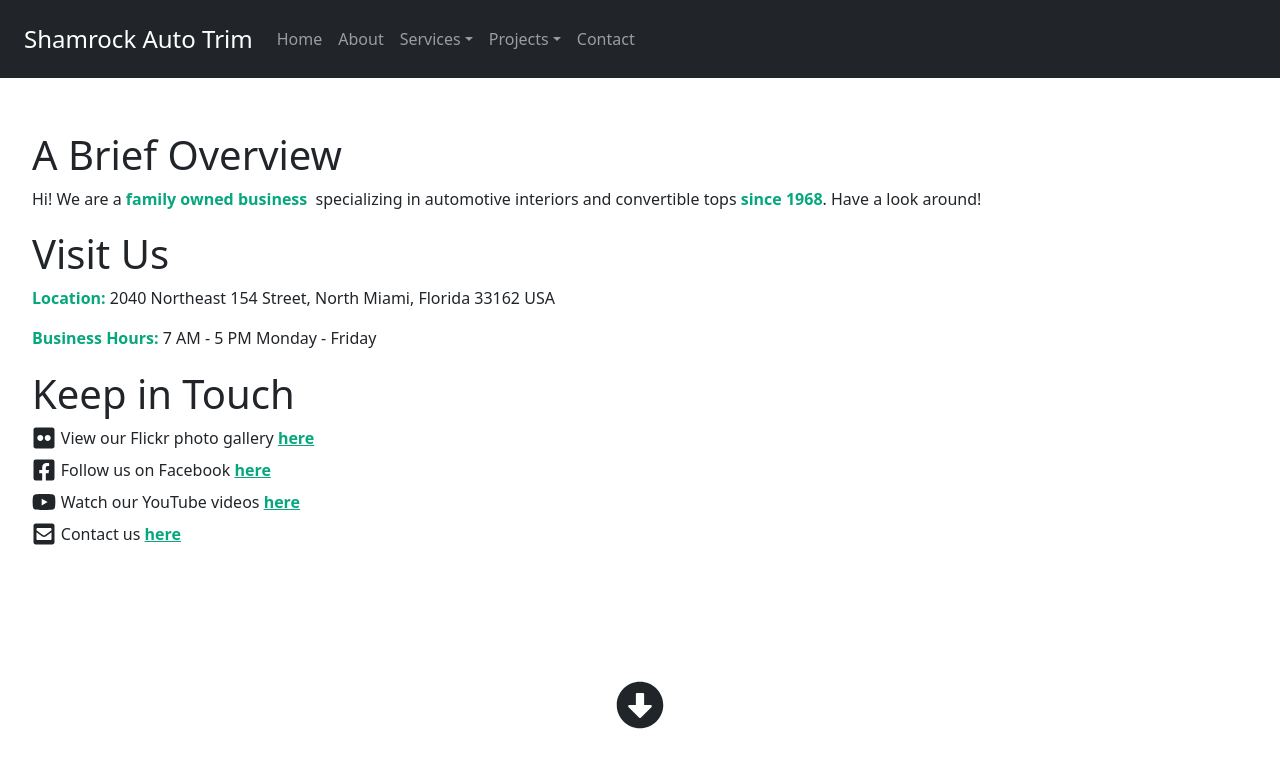
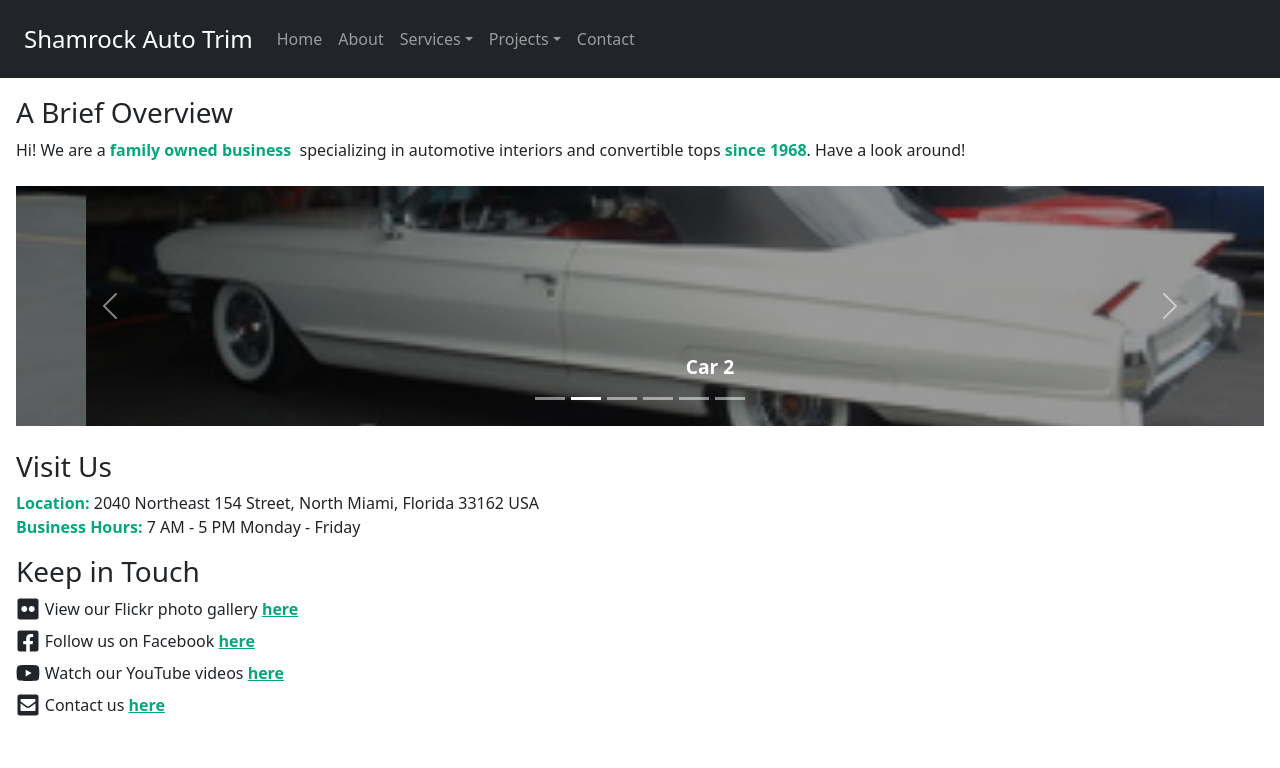
Before and after one commit to RyanMcPherson7/shamrock-auto-trim-redesign, a React (Create React App) app in the folder client/: page / in a window 1280 px wide. Shown: the top 768 px of the page. Built offline with nearby package versions, Linux system fonts and the light colour scheme.

Commit message:
updated header styling and added carousel

```diff
--- a/client/src/App.js
+++ b/client/src/App.js
@@ -1,5 +1,6 @@
 import Navigation from './components/Navigation'
 import Header from './components/Header'
+import About from './components/About';
 import 'bootstrap/dist/css/bootstrap.css'
 
 function App() {
@@ -7,6 +8,7 @@ function App() {
     <>
       <Navigation />
       <Header />
+      <About />
     </>
   );
 }
--- /dev/null
+++ b/client/src/components/About.js
@@ -0,0 +1,5 @@
+const About = () => {
+  return <div></div>;
+};
+
+export default About;
--- a/client/src/components/Header.js
+++ b/client/src/components/Header.js
@@ -5,19 +5,47 @@ import {
   FaEnvelopeSquare,
   FaArrowAltCircleDown,
 } from 'react-icons/fa';
+import ImagesCarousel from './ImagesCarousel';
+
+const imagesList = [
+  {
+    image: './assets/car-test/car1.jpg',
+    title: 'Car 1',
+  },
+  {
+    image: './assets/car-test/car2.jpg',
+    title: 'Car 2',
+  },
+  {
+    image: './assets/car-test/car3.jpg',
+    title: 'Car 3',
+  },
+  {
+    image: './assets/car-test/car4.jpg',
+    title: 'Car 4',
+  },
+  {
+    image: './assets/car-test/car5.jpg',
+    title: 'Car 5',
+  },
+  {
+    image: './assets/car-test/car6.jpg',
+    title: 'Car 6',
+  },
+];
 
 const Header = () => {
   return (
     <>
       <header>
-        <h1>A Brief Overview</h1>
+        <h3>A Brief Overview</h3>
         <p>
           Hi! We are a <span className='special'> family owned business</span>
           &nbsp; specializing in automotive interiors and convertible tops&nbsp;
           <span className='special'>since 1968</span>. Have a look around!
         </p>
-
-        <h1>Visit Us</h1>
+        <ImagesCarousel imagesList={imagesList} />
+        <h3>Visit Us</h3>
         <p>
           <span className='special'>Location:</span> 2040 Northeast 154 Street,
           North Miami, Florida 33162 USA
@@ -27,7 +55,7 @@ const Header = () => {
           Friday
         </p>
 
-        <h1>Keep in Touch</h1>
+        <h3>Keep in Touch</h3>
         <ul>
           <li>
             <FaFlickr className='keep-in-touch-icon' /> View our Flickr photo
@@ -68,11 +96,11 @@ const Header = () => {
           </li>
         </ul>
 
-        <div id='scroll-down-button-wrapper'>
+        {/* <div id='scroll-down-button-wrapper'>
           <a href='#about-us' id='scroll-down-button'>
             <FaArrowAltCircleDown  />
           </a>
-        </div>
+        </div> */}
       </header>
     </>
   );
--- a/client/src/index.css
+++ b/client/src/index.css
@@ -49,15 +49,16 @@ li {
 /* ============================= */
 header {
   height: 100vh;
-  padding: 7rem 2rem 0;
+  padding: 5rem 1rem 0;
 }
 
-header h1 {
-  margin-top: 1.2rem;
+header h3 {
+  margin-top: 1rem;
 }
 
 header p {
   font-weight: 500;
+  margin-bottom: 0;
 }
 
 header ul {
@@ -114,9 +115,7 @@ header li a:hover {
 /*        Images Carousel        */
 /* ============================= */
 .carousel-body {
-  margin: 3rem auto;
-  width: 80vw;
-  height: 50vh;
+  margin: 1.5rem auto;
 }
 
 .carousel-item {
@@ -124,14 +123,15 @@ header li a:hover {
 }
 
 .carousel-overlay-image {
-  height: 50vh;
+  height: 30vh;
   background-position: center;
   background-size: cover;
   opacity: 0.6;
 }
 
 .carousel-image-title {
-  font-family: 'Poppins', sans-serif;
+  font-weight: bold;
+  font-size: 1.2rem;
 }
 
 /* ============================= */
```
